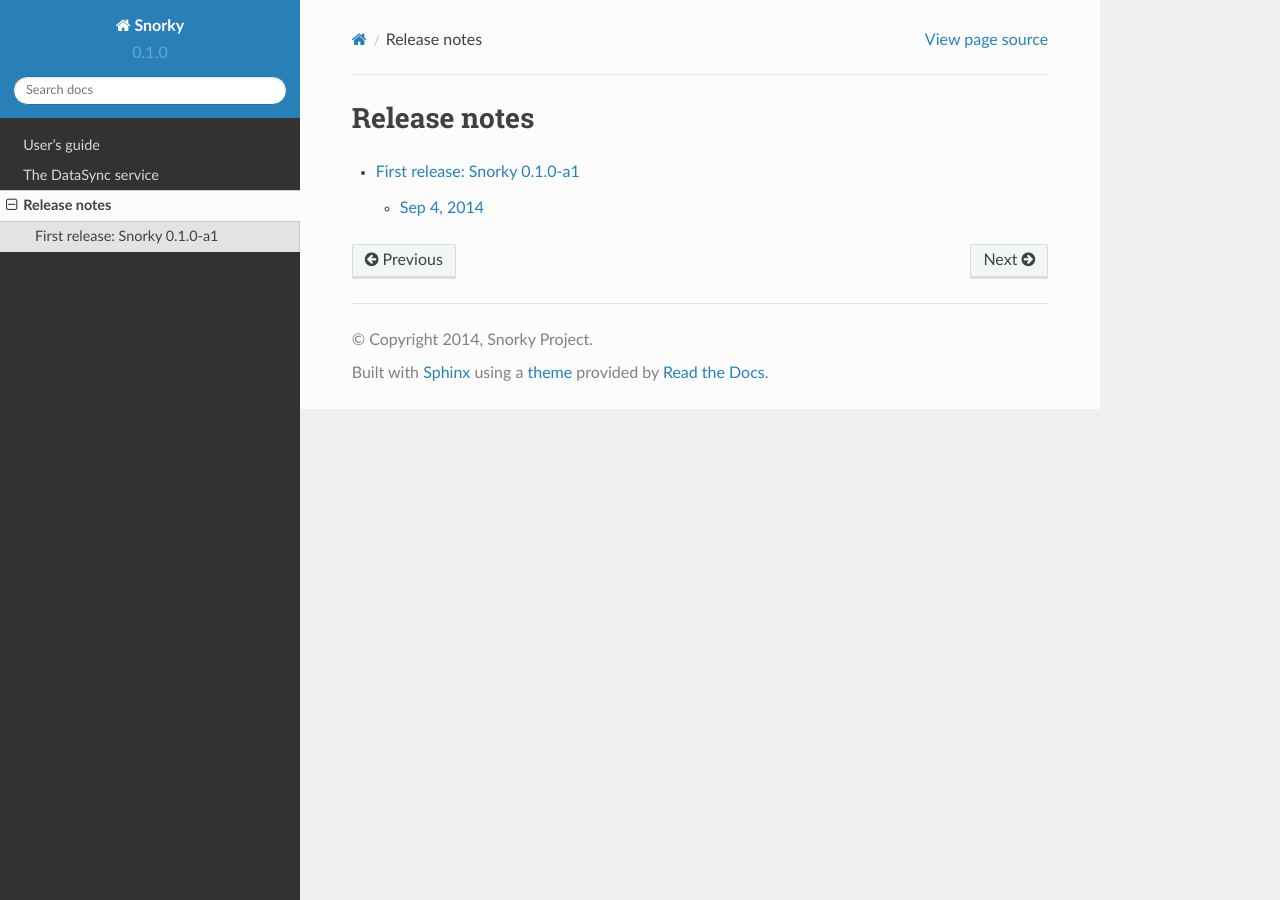
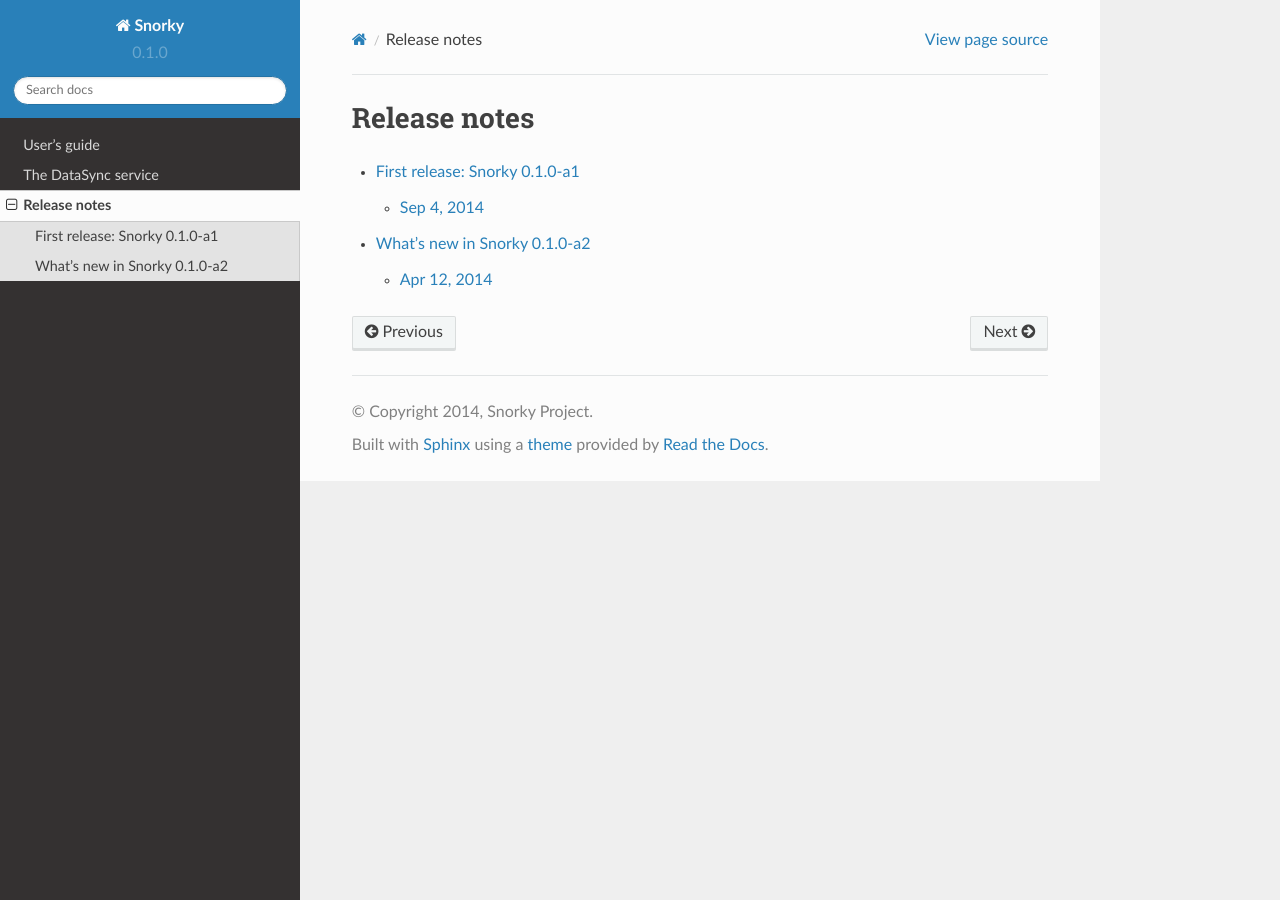
Before and after one commit to ntrrgc/snorky, a Sphinx documentation site: the page built from doc/releases.rst, in a window 1280 px wide. Built offline with Sphinx 7.4.7 and the Read the Docs theme 2.0.0, drawn with Linux system fonts in a browser that asks for light colours.

Commit message:
Updated release notes

```diff
--- a/doc/releases.rst
+++ b/doc/releases.rst
@@ -3,4 +3,5 @@
 
 .. toctree::
 
-    releases/v0.1.0-alpha1
+    releases/v0.1.0-a1
+    releases/v0.1.0-a2
--- /dev/null
+++ b/doc/releases/v0.1.0-a2.rst
@@ -0,0 +1,17 @@
+What's new in Snorky 0.1.0-a2
+=============================
+
+Apr 12, 2014
+~~~~~~~~~~~~
+
+Updated and finally published in the open!
+
+* MPL 2.0 license has been added.
+
+* This project is now in GitHub.
+
+* Added bundled and minified builds for the JavaScript client-side connector.
+
+* A bug fix in PubSub connector.
+
+* Trivial API change: ``@subscriptable`` decorator renamed to ``@subscribable``.
```
Also changed, not shown: doc/releases/v0.1.0-a1.rst (line endings or trailing spaces).
